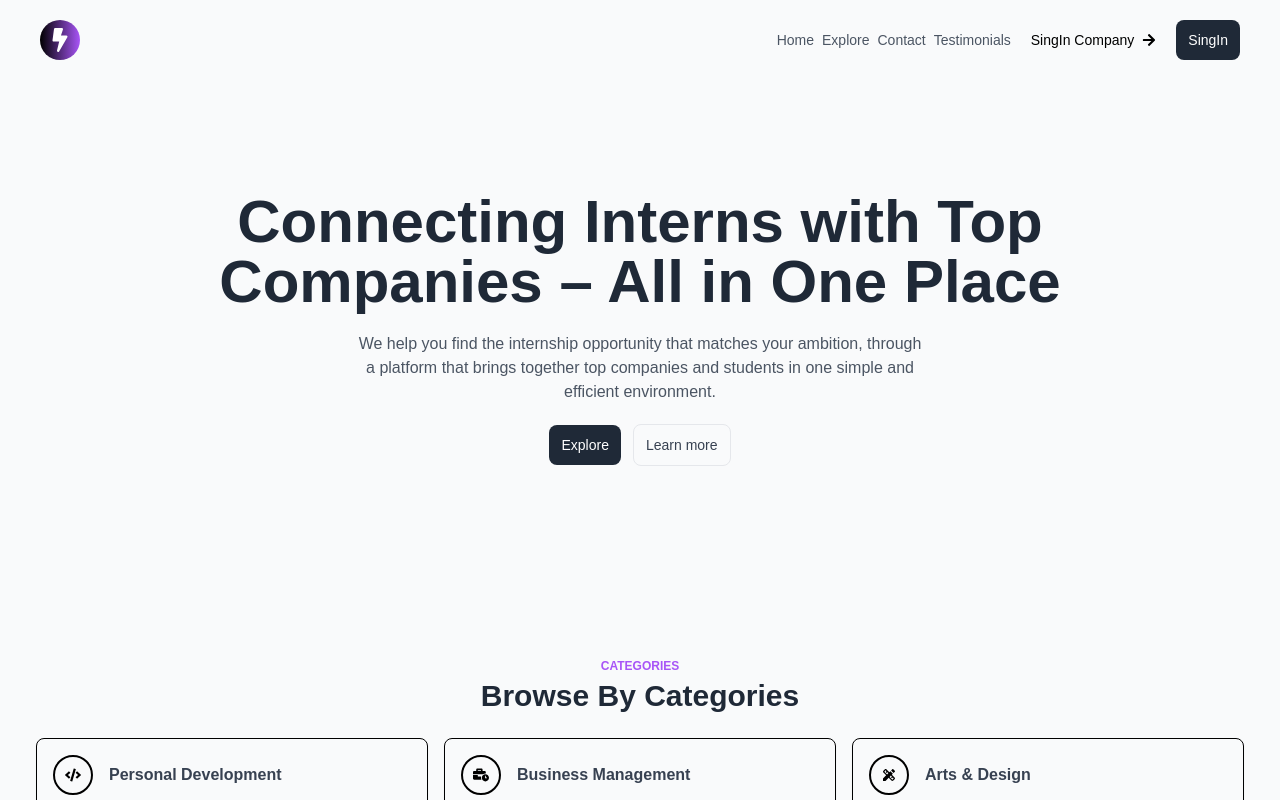
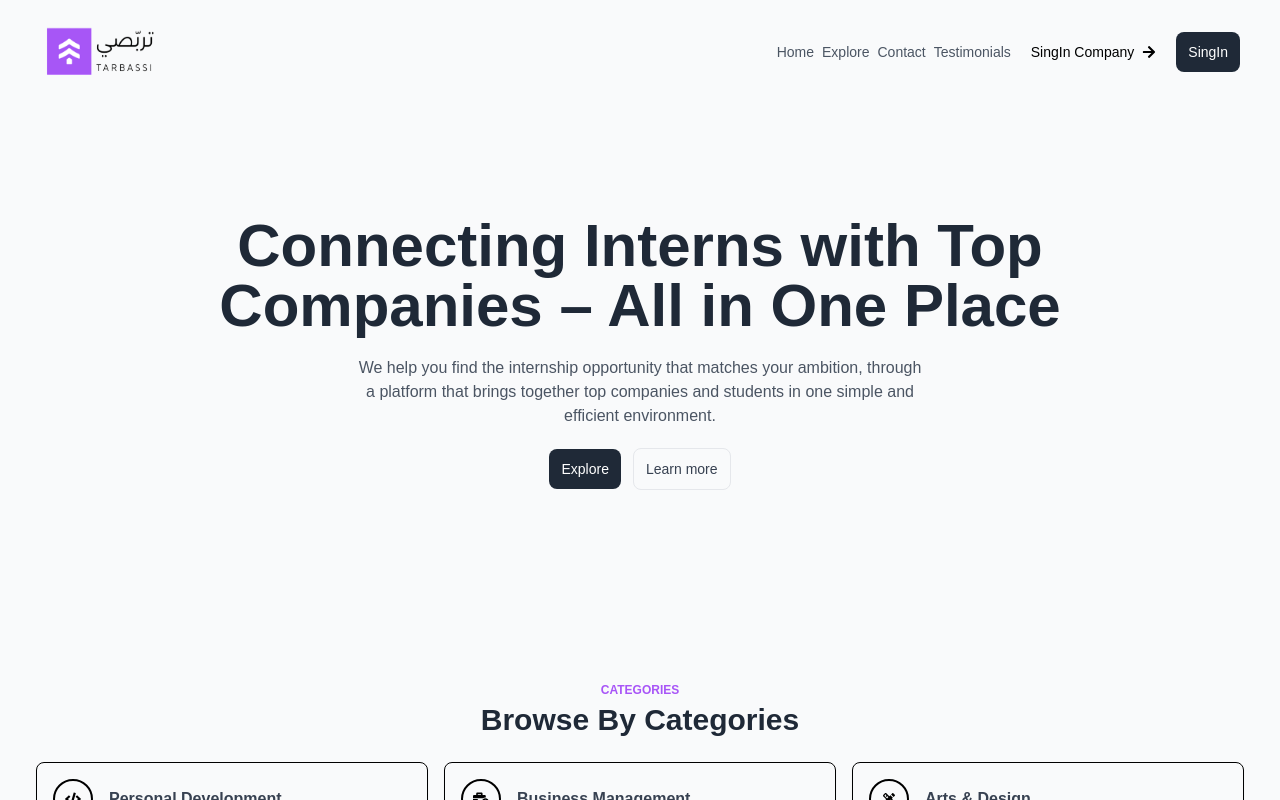
Before and after one commit to Abde-rest/IntershipMVP, a Next.js app: page / in a window 1280 px wide. Shown: the top 800 px of the page. Built offline with nearby package versions, Linux system fonts and the light colour scheme; no server answers; a web font is replaced by a local one.

Commit message:
Change the logo

```diff
--- a/src/components/ui/Brand/index.jsx
+++ b/src/components/ui/Brand/index.jsx
@@ -1,12 +1,10 @@
 import Link from "next/link";
 import { FaBolt } from "react-icons/fa";
-
+import Image from "next/image";
+import logo from "@/public/LogoCompany/Tarbassi.png";
 const Brand = () => (
-  // <div className="flex items-center gap-2">
   <Link href="/">
-    <div className="w-10 h-10   m-auto text-center rounded-full bg-gradient-to-r from-black to-purple-500 flex items-center justify-center">
-      <FaBolt className="w-6 h-6 text-white" />
-    </div>
+    <Image src={logo} alt="logo" className="w-32 h-16" />
   </Link>
 );
 export default Brand;
```
Also changed, not shown: src/public/LogoCompany/Tarbassi.png (added).
